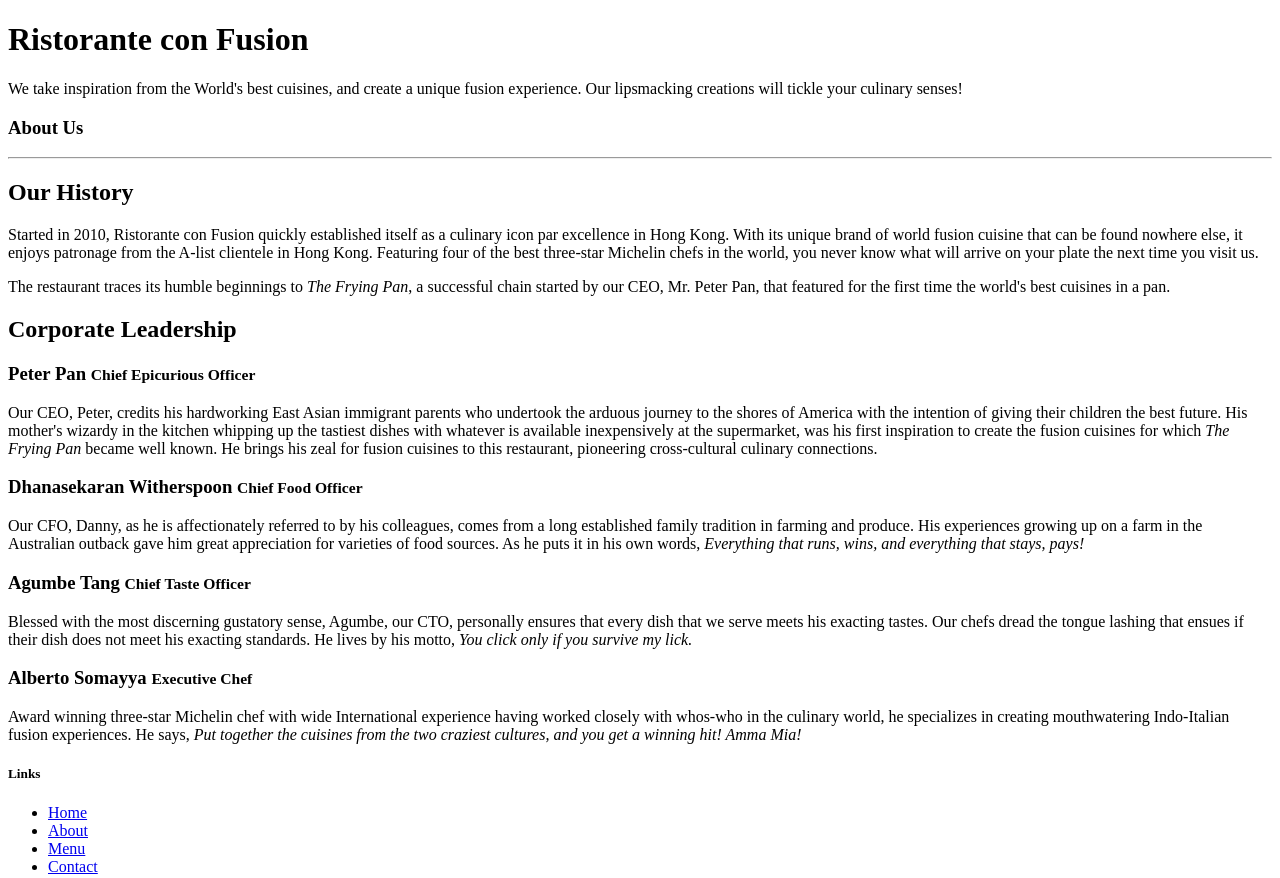
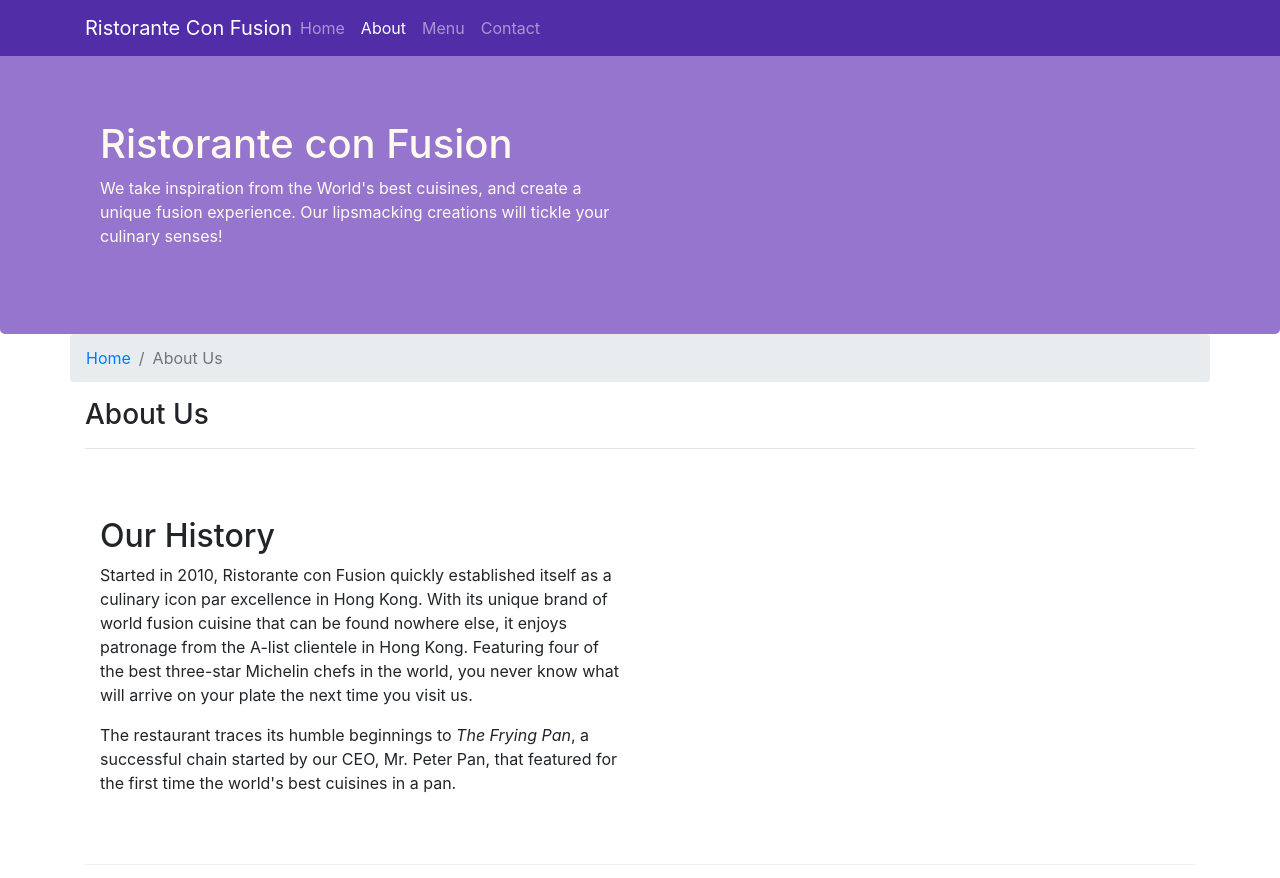
Before and after one commit to AamodPaud3l/Bootstrap4, a website: page aboutus.html in a window 1280 px wide. Shown: the top 878 px of the page. Drawn offline with nearby package versions, Linux system fonts and the light colour scheme.

Commit message:
Navbar and Breadcrumbs

```diff
--- a/aboutus.html
+++ b/aboutus.html
@@ -2,12 +2,35 @@
 <html lang="en">
 
 <head>
+    <!-- Required meta tags always come first -->
+    <meta charset="utf-8">
+    <meta name="viewport" content="width=device-width, initial-scale=1, shrink-to-fit=no">
+    <meta http-equiv="x-ua-compatible" content="ie=edge">
+
+    <!-- Bootstrap CSS -->
+    <link rel="stylesheet" href="node_modules/bootstrap/dist/css/bootstrap.min.css">
+    <link rel="stylesheet" href="css/styles.css">
 
     <title>Ristorante Con Fusion: About Us</title>
-
 </head>
 
 <body>
+    <nav class="navbar navbar-dark navbar-expand-sm fixed-top">
+        <div class="container">
+            <button class="navbar-toggler" type="button" data-toggle="collapse" data-target="#Navbar">
+                <span class="navbar-toggler-icon"></span>
+            </button>
+            <a class="navbar-brand mr-auto" href="./index.html">Ristorante Con Fusion</a>
+            <div class="collapse navbar-collapse" id="Navbar">
+                <ul class="navbar-nav mr-auto">
+                    <li class="nav-item"><a class="nav-link" href="./index.html">Home</a></li>
+                    <li class="nav-item active"><a class="nav-link" href="#">About</a></li>
+                    <li class="nav-item"><a class="nav-link" href="#">Menu</a></li>
+                    <li class="nav-item"><a class="nav-link" href="#">Contact</a></li>
+                </ul>
+            </div>
+        </div>
+    </nav>
 
     <header class="jumbotron">
         <div class="container">
@@ -22,16 +45,20 @@
         </div>
     </header>
 
-    <div>
-        <div>
-            <div>
+    <div class="container">
+        <div class="row">
+            <ol class="col-12 breadcrumb">
+                <li class="breadcrumb-item"><a href="./index.html">Home</a></li>
+                <li class="breadcrumb-item active">About Us</li>
+            </ol>
+            <div class="col-12 col-sm-12">
                <h3>About Us</h3>
                <hr>
             </div>
         </div>
 
-        <div>
-            <div>
+        <div class="row row-content align-items-center">
+            <div class="col-12 col-sm-6">
                 <h2>Our History</h2>
                 <p>Started in 2010, Ristorante con Fusion quickly established itself as a culinary icon par excellence in Hong Kong. With its unique brand of world fusion cuisine that can be found nowhere else, it enjoys patronage from the A-list clientele in Hong Kong.  Featuring four of the best three-star Michelin chefs in the world, you never know what will arrive on your plate the next time you visit us.</p>
                 <p>The restaurant traces its humble beginnings to <em>The Frying Pan</em>, a successful chain started by our CEO, Mr. Peter Pan, that featured for the first time the world's best cuisines in a pan.</p>
@@ -41,17 +68,17 @@
         </div>
 
 
-        <div>
-            <div>
+        <div class="row row-content align-items-center">
+            <div class="col-12">
                 <h2>Corporate Leadership</h2>
                 <h3>Peter Pan <small>Chief Epicurious Officer</small></h3>
-                <p>Our CEO, Peter, credits his hardworking East Asian immigrant parents who undertook the arduous journey to the shores of America with the intention of giving their children the best future. His mother's wizardy in the kitchen whipping up the tastiest dishes with whatever is available inexpensively at the supermarket, was his first inspiration to create the fusion cuisines for which <em>The Frying Pan</em> became well known. He brings his zeal for fusion cuisines to this restaurant, pioneering cross-cultural culinary connections.</p>
+                <p class="d-none d-sm-block">Our CEO, Peter, credits his hardworking East Asian immigrant parents who undertook the arduous journey to the shores of America with the intention of giving their children the best future. His mother's wizardy in the kitchen whipping up the tastiest dishes with whatever is available inexpensively at the supermarket, was his first inspiration to create the fusion cuisines for which <em>The Frying Pan</em> became well known. He brings his zeal for fusion cuisines to this restaurant, pioneering cross-cultural culinary connections.</p>
                 <h3>Dhanasekaran Witherspoon <small>Chief Food Officer</small></h3>
-                <p>Our CFO, Danny, as he is affectionately referred to by his colleagues, comes from a long established family tradition in farming and produce. His experiences growing up on a farm in the Australian outback gave him great appreciation for varieties of food sources. As he puts it in his own words, <em>Everything that runs, wins, and everything that stays, pays!</em></p>
+                <p class="d-none d-sm-block">Our CFO, Danny, as he is affectionately referred to by his colleagues, comes from a long established family tradition in farming and produce. His experiences growing up on a farm in the Australian outback gave him great appreciation for varieties of food sources. As he puts it in his own words, <em>Everything that runs, wins, and everything that stays, pays!</em></p>
                 <h3>Agumbe Tang <small>Chief Taste Officer</small></h3>
-                <p>Blessed with the most discerning gustatory sense, Agumbe, our CTO, personally ensures that every dish that we serve meets his exacting tastes. Our chefs dread the tongue lashing that ensues if their dish does not meet his exacting standards. He lives by his motto, <em>You click only if you survive my lick.</em></p>
+                <p class="d-none d-sm-block">Blessed with the most discerning gustatory sense, Agumbe, our CTO, personally ensures that every dish that we serve meets his exacting tastes. Our chefs dread the tongue lashing that ensues if their dish does not meet his exacting standards. He lives by his motto, <em>You click only if you survive my lick.</em></p>
                 <h3>Alberto Somayya <small>Executive Chef</small></h3>
-                <p>Award winning three-star Michelin chef with wide International experience having worked closely with whos-who in the culinary world, he specializes in creating mouthwatering Indo-Italian fusion experiences. He says, <em>Put together the cuisines from the two craziest cultures, and you get a winning hit! Amma Mia!</em></p>
+                <p class="d-none d-sm-block">Award winning three-star Michelin chef with wide International experience having worked closely with whos-who in the culinary world, he specializes in creating mouthwatering Indo-Italian fusion experiences. He says, <em>Put together the cuisines from the two craziest cultures, and you get a winning hit! Amma Mia!</em></p>
             </div>
        </div>
 
@@ -63,7 +90,7 @@
                 <div class="col-4 offset-1 col-sm-2">
                     <h5>Links</h5>
                     <ul class="list-unstyled">
-                        <li><a href="#">Home</a></li>
+                        <li><a href="./index.html">Home</a></li>
                         <li><a href="#">About</a></li>
                         <li><a href="#">Menu</a></li>
                         <li><a href="#">Contact</a></li>
@@ -98,7 +125,10 @@
            </div>
         </div>
     </footer>
-
+<!-- jQuery first, then Popper.js, then Bootstrap JS. -->
+<script src="node_modules/jquery/dist/jquery.slim.min.js"></script>
+<script src="node_modules/popper.js/dist/umd/popper.min.js"></script>
+<script src="node_modules/bootstrap/dist/js/bootstrap.min.js"></script>
 </body>
 
 </html>
--- a/css/styles.css
+++ b/css/styles.css
@@ -28,3 +28,12 @@
     margin: 0px;
     color: #0f0f0f;
 }
+
+body {
+    padding: 50px 0px 0px 0px;
+    z-index: 0;
+}
+
+.navbar-dark {
+    background-color: #512da8;
+}
```
Also changed, not shown: index.html (+17 -2 lines).
